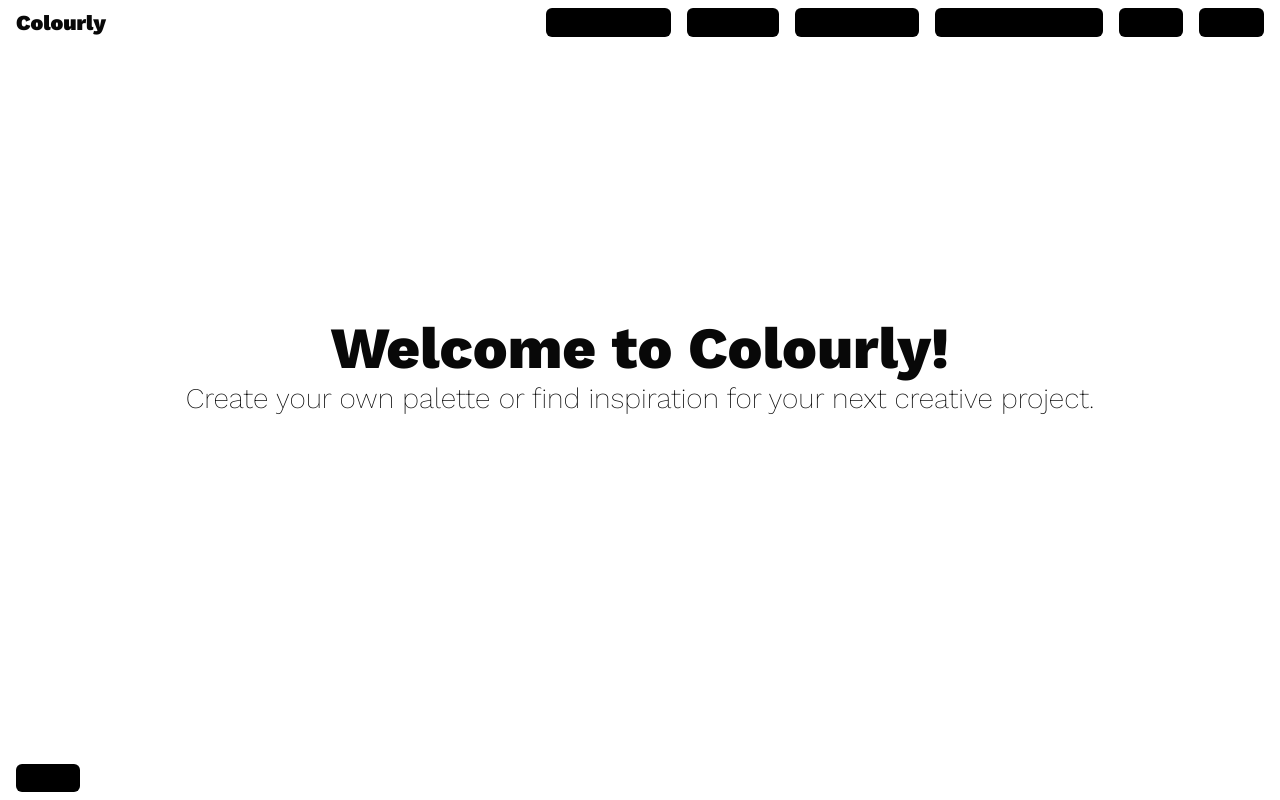
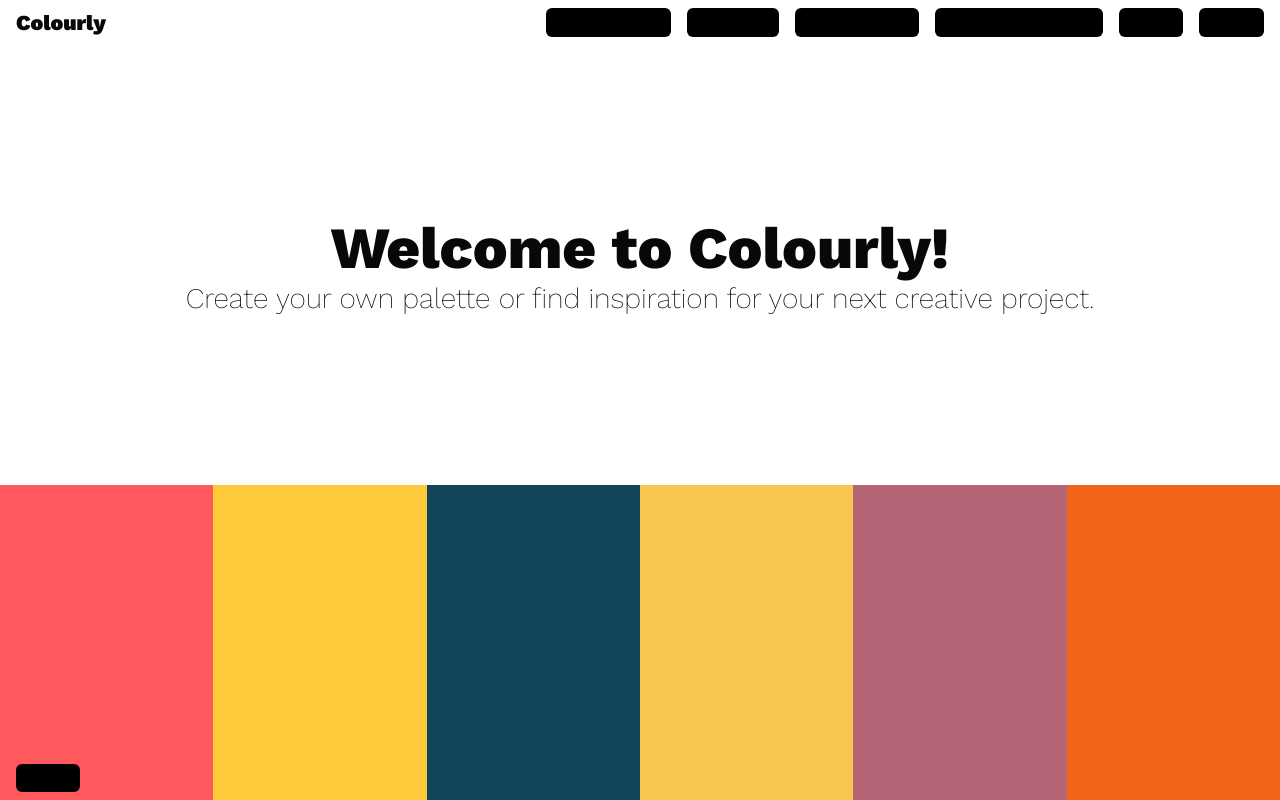
Before and after one commit to sneham-boop/colourly, a Next.js app: page / in a window 1280 px wide. Built offline with nearby package versions, Linux system fonts and the light colour scheme.

Commit message:
Add colours to homepage.

```diff
--- a/src/components/Homepage/Homepage.module.scss
+++ b/src/components/Homepage/Homepage.module.scss
@@ -1,16 +1,16 @@
 @import "../../sass/global";
 
 .home {
-  padding: 0 1em;
   background-color: $white;
   background-color: rgba(0, 0, 0, 0);
   height: 100vh;
-  display: flex;
-  flex-direction: column;
-  justify-content: center;
-  align-items: center;
+
   .intro {
-    padding-bottom: 10rem;
+    display: flex;
+    flex-direction: column;
+    justify-content: center;
+    align-items: center;
+    height: 55%;
   }
   h3 {
     margin: 0;
@@ -26,4 +26,15 @@
     font-weight: $extra-thin;
     text-align: center;
   }
+  .base {
+    width: 100vw;
+    height: 45%;
+    display: flex;
+    flex-direction: row;
+    justify-content: stretch;
+    span {
+      height: 100%;
+      width: 100%;
+    }
+  }
 }
--- a/src/components/Homepage/index.js
+++ b/src/components/Homepage/index.js
@@ -10,6 +10,14 @@ export default function Homepage() {
           project.
         </p>
       </div>
+      <div className={styles.base}>
+        <span style={{ backgroundColor: "#ff595e" }} />
+        <span style={{ backgroundColor: "#ffca3a" }} />
+        <span style={{ backgroundColor: "#124559" }} />
+        <span style={{ backgroundColor: "#f9c74f" }} />
+        <span style={{ backgroundColor: "#b56576" }} />
+        <span style={{ backgroundColor: "#f26419" }} />
+      </div>
     </section>
   );
 }
```
